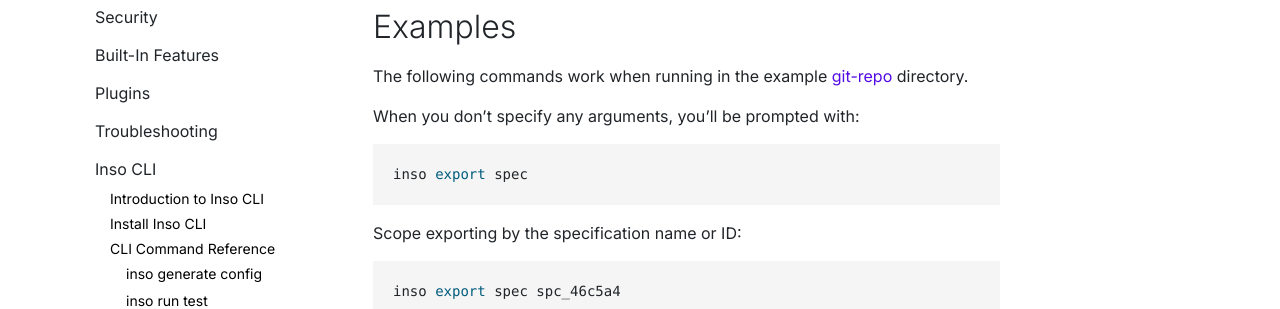
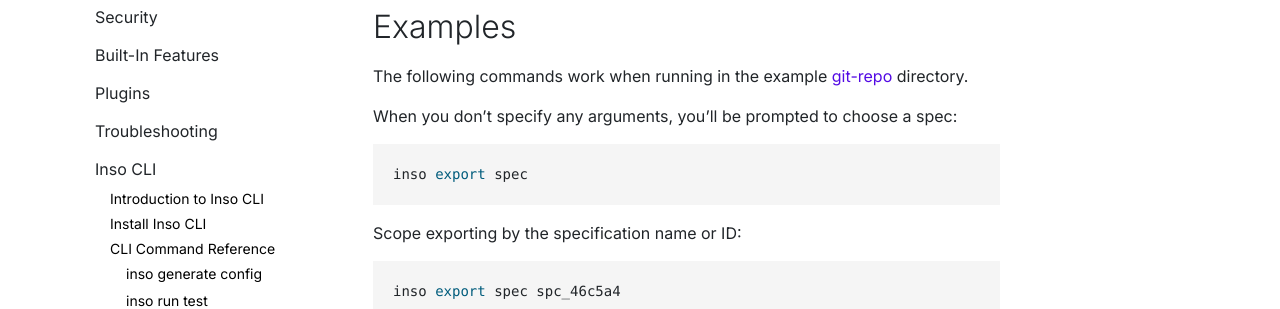
Before and after one commit to Kong/insomnia-docs, a Jekyll site: the page built from docs/inso-cli/cli-command-reference/inso-export-spec.md, in a window 1280 px wide and 900 px high, scrolled down 462 px. Shown: the part 154-463 px from the top of the window. Built offline with Jekyll 4.4.1, drawn with Linux system fonts in a browser that asks for light colours; comment, search, counter and statistics services are not loaded.

Commit message:
Apply suggestions from code review
Co-authored-by: Opender Singh <opender.singh@konghq.com>

````diff
--- a/docs/inso-cli/cli-command-reference/inso-export-spec.md
+++ b/docs/inso-cli/cli-command-reference/inso-export-spec.md
@@ -26,7 +26,7 @@
 
 The following commands work when running in the example [git-repo](https://github.com/Kong/insomnia/tree/develop/packages/insomnia-inso/src/db/fixtures/git-repo) directory.
 
-When you don't specify any arguments, you'll be prompted with:
+When you don't specify any arguments, you'll be prompted to choose a spec:
 
 ```bash
 inso export spec
````
Also changed, not shown: docs/inso-cli/cli-command-reference/inso-run-test.md (+1 -1 lines), docs/inso-cli/cli-command-reference/inso-script.md (+1 -1 lines), docs/inso-cli/introduction.md (+1 -1 lines).
